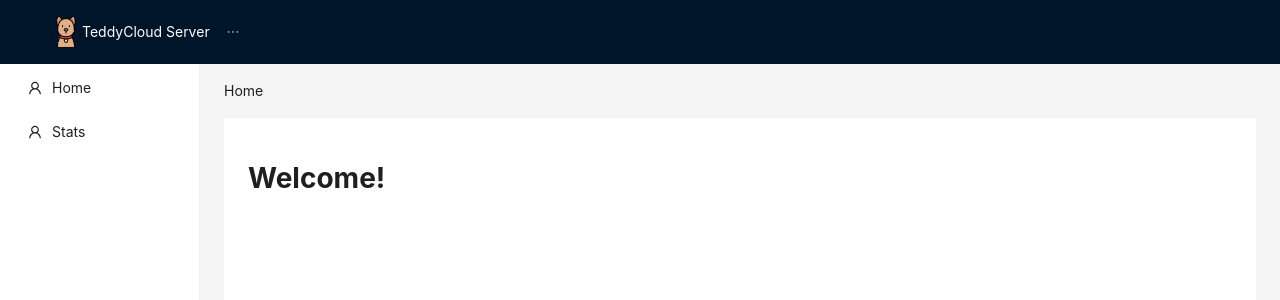
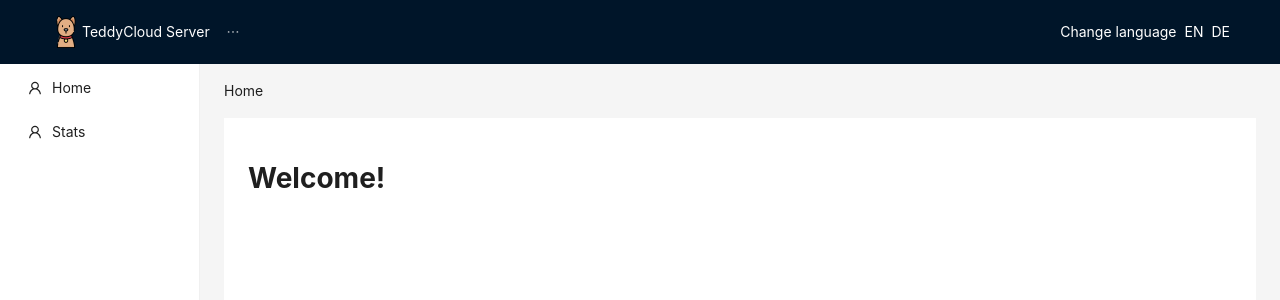
Before and after one commit to toniebox-reverse-engineering/teddycloud, a React (Create React App) app in the folder teddycloud-web/: page / in a window 1280 px wide. Shown: the top 300 px of the page. Built offline with nearby package versions, Linux system fonts and the light colour scheme.

Commit message:
language switcher

```diff
--- a/teddycloud-web/src/App.tsx
+++ b/teddycloud-web/src/App.tsx
@@ -12,6 +12,7 @@ import { SettingsPage } from "./pages/settings/SettingsPage";
 import { CertificatesPage } from "./pages/settings/certificates/CertificatesPage";
 import { HomePage } from "./pages/home/HomePage";
 import { StatsPage } from "./pages/home/StatsPage";
+import { changeLanguage } from "i18next";
 
 const StyledLogo = styled.img`
   height: 32px;
@@ -20,6 +21,19 @@ const StyledHeader = styled(Header)`
   color: white;
   display: flex;
   align-items: center;
+`;
+
+const StyledLanguageSwitcher = styled.div`
+  margin-left: auto;
+  display: flex;
+  align-items: center;
+  > span {
+    margin-left: 8px;
+    cursor: pointer;
+    &:hover {
+      text-decoration: underline;
+    }
+  }
 `;
 
 function App() {
@@ -39,6 +53,11 @@ function App() {
           <StyledHeader>
             <StyledLogo src={logoImg} /> TeddyCloud Server
             <Menu theme="dark" mode="horizontal" items={mainNav} />
+            <StyledLanguageSwitcher>
+              <div>{t("language.change")}</div>
+              <span onClick={() => changeLanguage("en")}>EN</span>
+              <span onClick={() => changeLanguage("de")}>DE</span>
+            </StyledLanguageSwitcher>
           </StyledHeader>
           <Layout>
             <Routes>
```
Also changed, not shown: teddycloud-web/public/translations/de.json (+19 -2 lines).
